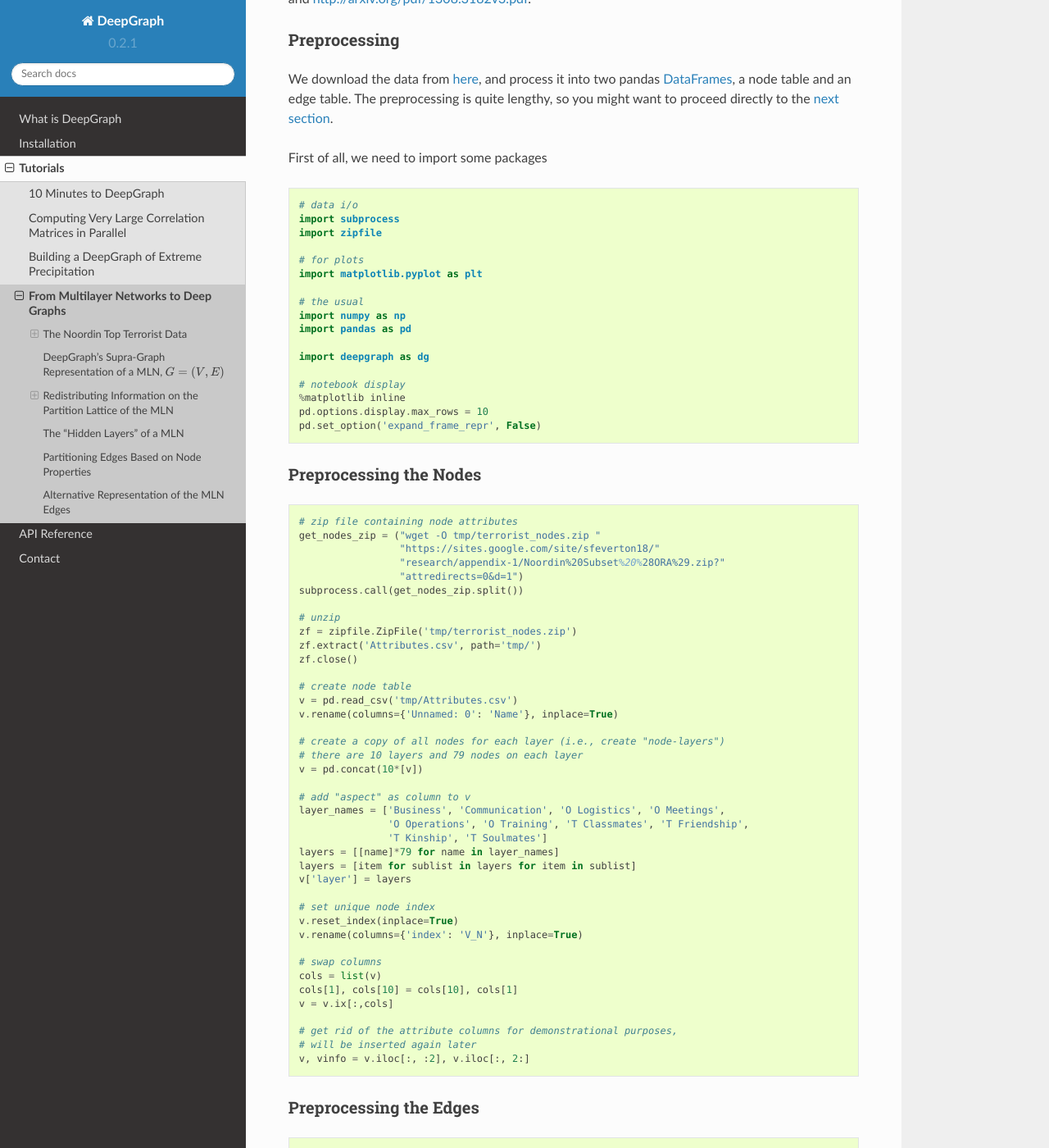
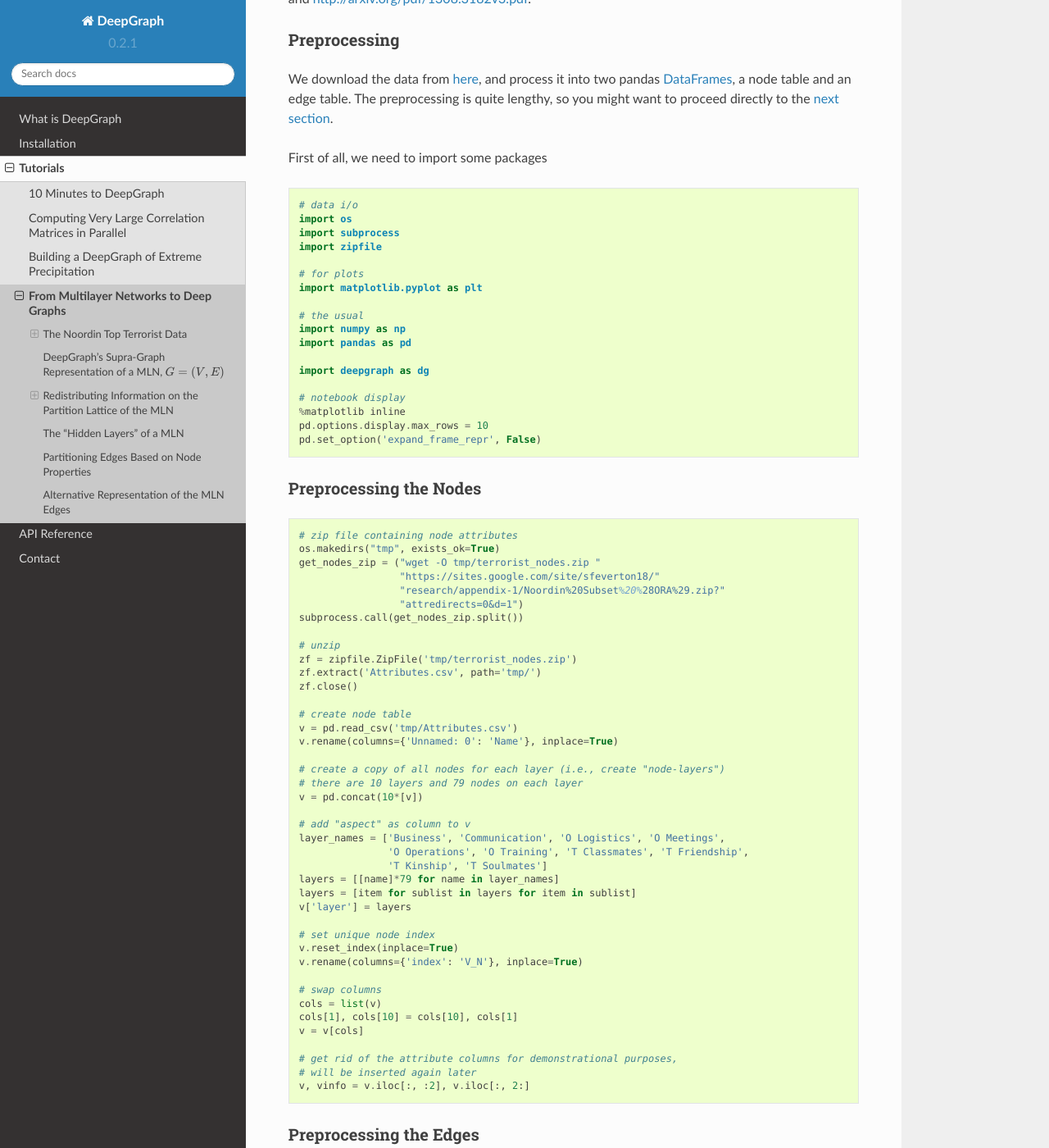
Before and after one commit to deepgraph/deepgraph, a Sphinx documentation site: the page built from doc/source/tutorials/terrorists.rst, in a window 1280 px wide and 1400 px high, scrolled down 1838 px. Shown: the whole window at 82% size. Built offline with Sphinx 7.4.7 and the Read the Docs theme 2.0.0, drawn with Linux system fonts in a browser that asks for light colours.

Commit message:
create tmp directory on first run.

```diff
--- a/doc/source/tutorials/terrorists.py
+++ b/doc/source/tutorials/terrorists.py
@@ -10,6 +10,7 @@
 # In[1]:
 
 # data i/o
+import os
 import subprocess
 import zipfile
 
@@ -33,6 +34,7 @@ import deepgraph as dg
 # In[2]:
 
 # zip file containing node attributes
+os.makedirs("tmp", exists_ok=True)
 get_nodes_zip = ("wget -O tmp/terrorist_nodes.zip "
                  "https://sites.google.com/site/sfeverton18/"
                  "research/appendix-1/Noordin%20Subset%20%28ORA%29.zip?"
@@ -67,7 +69,7 @@ v.rename(columns={'index': 'V_N'}, inplace=True)
 # swap columns
 cols = list(v)
 cols[1], cols[10] = cols[10], cols[1]
-v = v.ix[:,cols]
+v = v[cols]
 
 # get rid of the attribute columns for demonstrational purposes,
 # will be inserted again later
--- a/doc/source/tutorials/terrorists.rst
+++ b/doc/source/tutorials/terrorists.rst
@@ -57,6 +57,7 @@ First of all, we need to import some packages
 .. code:: python
 
     # data i/o
+    import os
     import subprocess
     import zipfile
 
@@ -80,6 +81,7 @@ Preprocessing the Nodes
 .. code:: python
 
     # zip file containing node attributes
+    os.makedirs("tmp", exists_ok=True)
     get_nodes_zip = ("wget -O tmp/terrorist_nodes.zip "
                      "https://sites.google.com/site/sfeverton18/"
                      "research/appendix-1/Noordin%20Subset%20%28ORA%29.zip?"
@@ -114,7 +116,7 @@ Preprocessing the Nodes
     # swap columns
     cols = list(v)
     cols[1], cols[10] = cols[10], cols[1]
-    v = v.ix[:,cols]
+    v = v[cols]
 
     # get rid of the attribute columns for demonstrational purposes,
     # will be inserted again later
```
